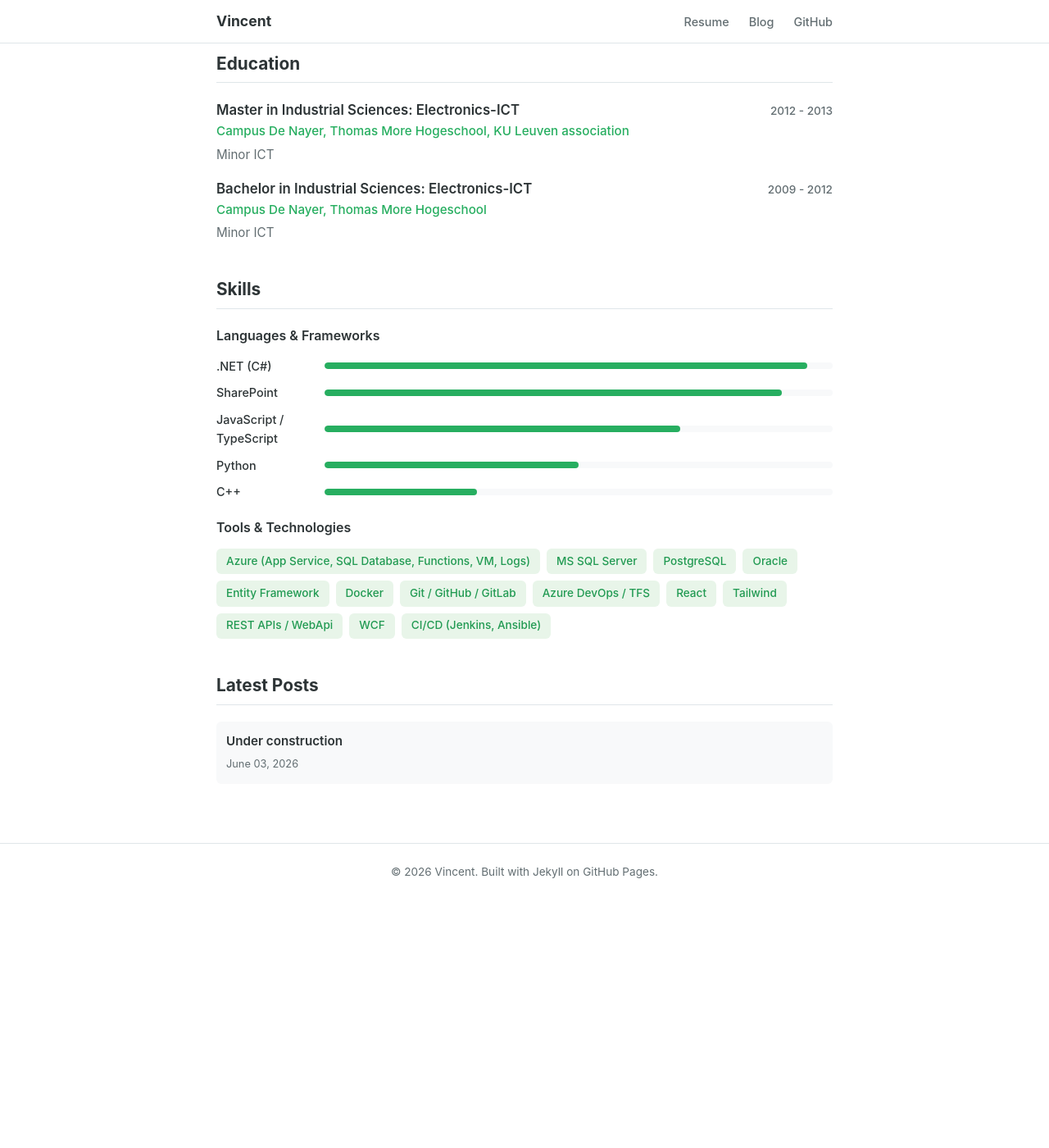
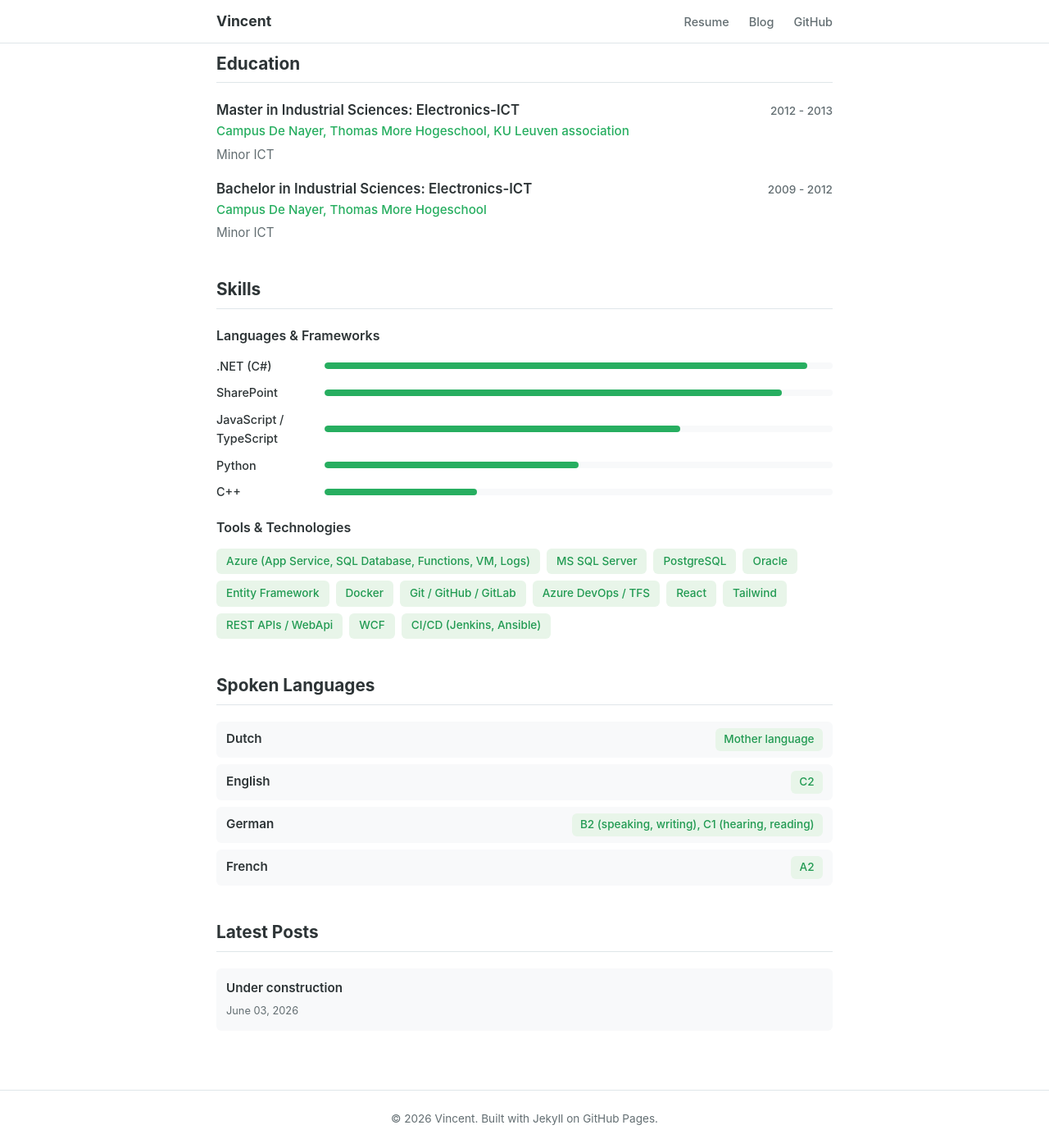
Before and after one commit to Vincentp90/Vincentp90.github.io, a Jekyll site: the page built from resume.md, in a window 1280 px wide and 1400 px high, scrolled down 1372 px. Shown: the whole window at 82% size. Built offline with Jekyll 4.4.1, drawn with Linux system fonts in a browser that asks for light colours; before the commit the page ends 2471 px from its top, so only the background shows below that.

Commit message:
Languages added to resume

```diff
--- a/_config.yml
+++ b/_config.yml
@@ -35,3 +35,4 @@ exclude:
   - Gemfile.lock
   - .ruby-version
   - .jekyll-cache/
+  - opencode.json
--- a/_data/resume.yml
+++ b/_data/resume.yml
@@ -67,6 +67,16 @@ experience:
           - "Data layer in ADO.NET and Entity Framework with Oracle database"
 
 
+spoken_languages:
+  - name: "Dutch"
+    level: "Mother language"
+  - name: "English"
+    level: "C2"
+  - name: "German"
+    level: "B2 (speaking, writing), C1 (hearing, reading)"
+  - name: "French"
+    level: "A2"
+
 skills:
   languages:
     - name: ".NET (C#)"
--- a/_sass/_base.scss
+++ b/_sass/_base.scss
@@ -10,7 +10,7 @@
   --color-code-bg: #f1f3f5;
   --font-sans: -apple-system, BlinkMacSystemFont, "Segoe UI", Roboto, Oxygen, Ubuntu, Cantarell, sans-serif;
   --font-mono: "SFMono-Regular", Consolas, "Liberation Mono", Menlo, monospace;
-  --max-width: 720px;
+  --max-width: 800px;
   --radius: 6px;
 }
 
--- /dev/null
+++ b/_sass/main.scss
@@ -0,0 +1,4 @@
+@use "base";
+@use "nav";
+@use "resume";
+@use "blog";
--- a/assets/main.css
+++ b/assets/main.css
@@ -301,6 +301,33 @@ img {
   font-weight: 500;
 }
 
+/* Spoken Languages */
+.language-item {
+  display: flex;
+  justify-content: space-between;
+  align-items: baseline;
+  padding: 0.5rem 0.75rem;
+  background: var(--color-bg-alt);
+  border-radius: var(--radius);
+  margin-bottom: 0.5rem;
+}
+
+.language-name {
+  font-size: 0.95rem;
+  font-weight: 600;
+  color: var(--color-text);
+}
+
+.language-level {
+  font-size: 0.85rem;
+  font-weight: 500;
+  color: var(--color-accent-hover);
+  background: var(--color-accent-light);
+  padding: 0.2rem 0.65rem;
+  border-radius: var(--radius);
+  white-space: nowrap;
+}
+
 /* Blog preview on resume */
 .blog-preview {
   display: flex;
@@ -330,6 +357,11 @@ img {
 .preview-date {
   font-size: 0.8rem;
   color: var(--color-text-muted);
+}
+
+.projects {
+  margin-left: 2.5rem;
+  margin-top: 0.5rem;
 }
 
 .page h1 {
@@ -464,8 +496,3 @@ img {
   font-size: 0.9rem;
   font-weight: 500;
 }
-
-.projects {
-  margin-left: 2.5rem;
-  margin-top: 0.5rem;
-}
--- a/resume.md
+++ b/resume.md
@@ -100,6 +100,17 @@ permalink: /resume/
   {% endif %}
 </section>
 
+<!-- Spoken Languages -->
+<section class="resume-section">
+  <h2 class="section-title">Spoken Languages</h2>
+  {% for lang in data.spoken_languages %}
+    <div class="language-item">
+      <span class="language-name">{{ lang.name }}</span>
+      <span class="language-level">{{ lang.level }}</span>
+    </div>
+  {% endfor %}
+</section>
+
 <!-- Blog preview -->
 <section class="resume-section">
   <h2 class="section-title">Latest Posts</h2>
```
Also changed, not shown: _sass/_resume.scss (+32 -0 lines), opencode.json (added, +8 -0 lines), README.md.
